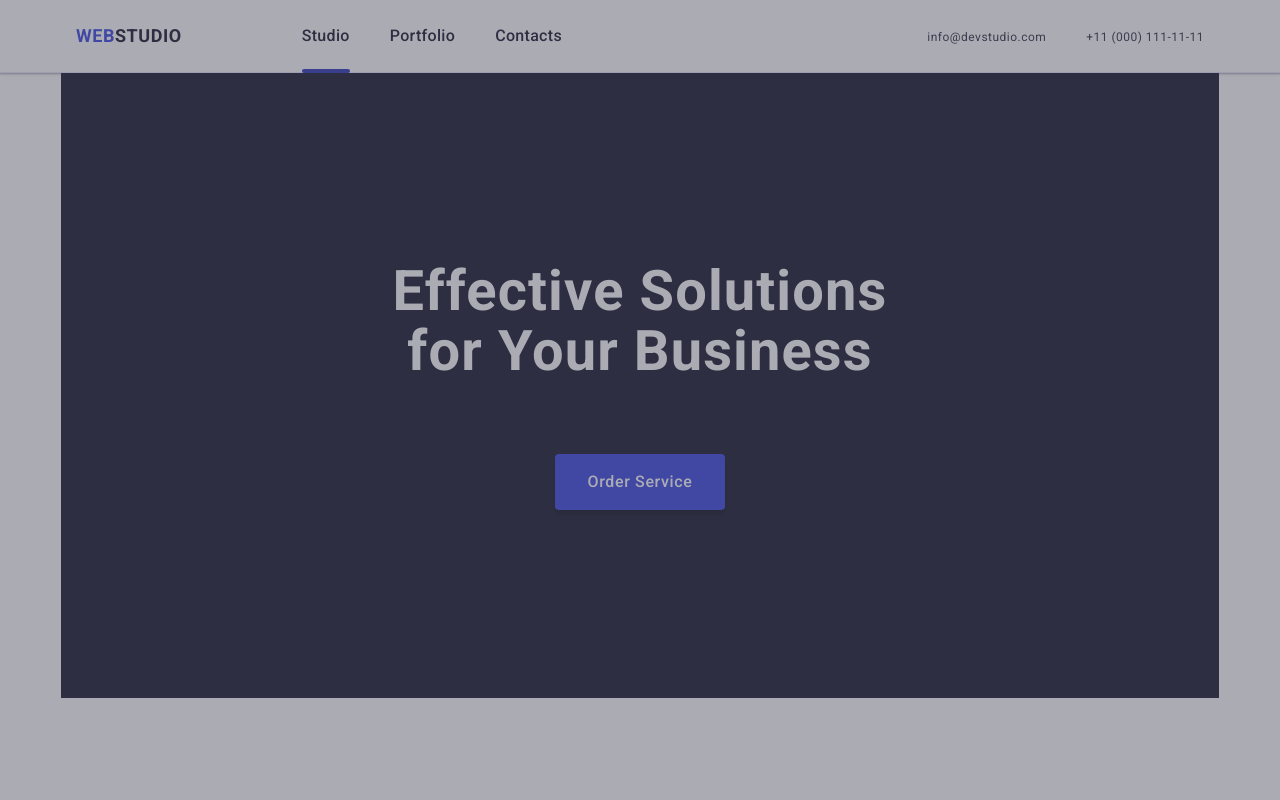
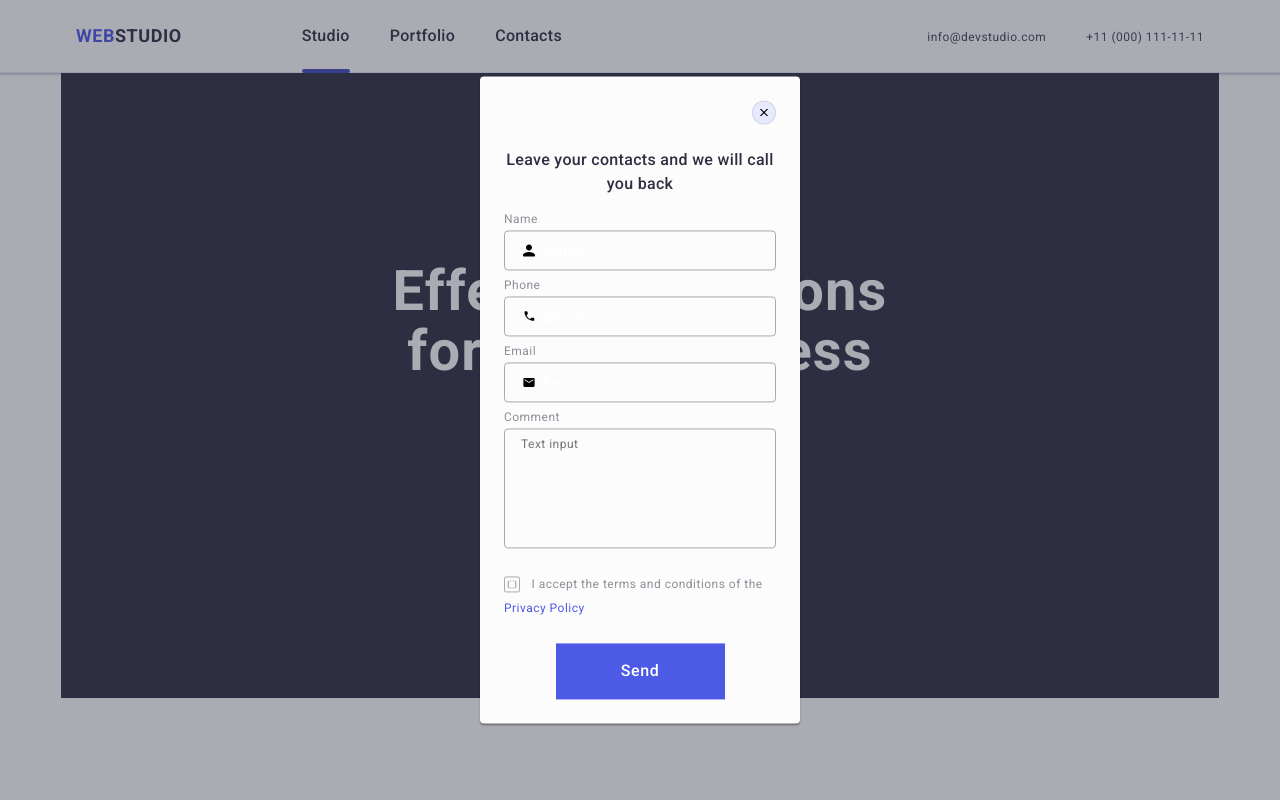
Before and after one commit to Igor-creator666/goit-markup-hw-06, a plain HTML site: page index.html in a window 1280 px wide. Shown: the top 800 px of the page. Drawn offline with nearby package versions, Linux system fonts and the light colour scheme; a script that the page names is missing.

Commit message:
first commit

```diff
--- a/css/styles.css
+++ b/css/styles.css
@@ -733,7 +733,7 @@ input::placeholder {
   pointer-events: auto;
 }
 
-.modal {display: none;
+.modal {
   max-width: 320px;
   position: absolute;
   top: 50%;
@@ -884,7 +884,7 @@ input::placeholder {
   border: 1px solid var(--navy-blue-modal);
   border-radius: 2px;
   transition: background-color 250ms cubic-bezier(0.4, 0, 0.2, 1),
-    border 250ms cubic-bezier(0.4, 0, 0.2, 1),
+  border 250ms cubic-bezier(0.4, 0, 0.2, 1);
   display: inline-flex;
   align-items: center;
   justify-content: center;
```
